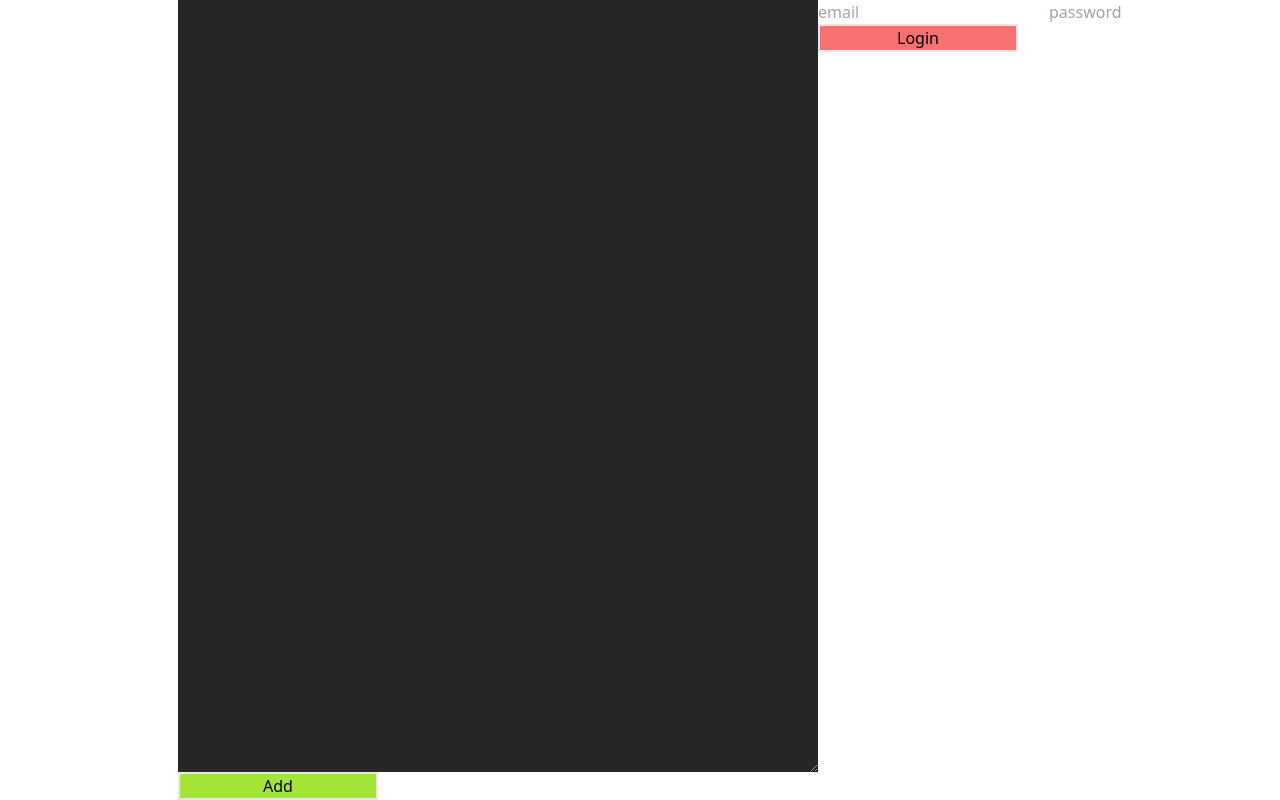
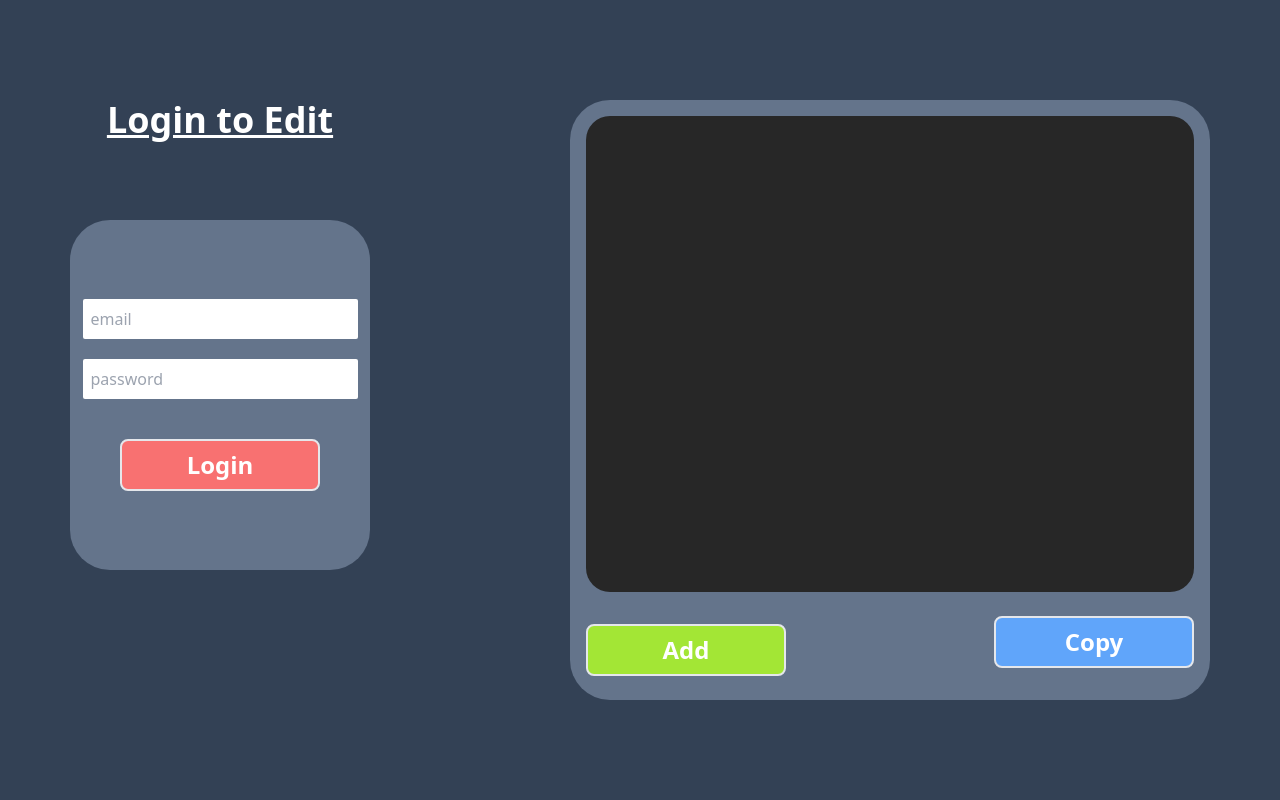
Before and after one commit to FazeZxc/zspace, a React (Vite) app: page / in a window 1280 px wide. Built offline with nearby package versions, Linux system fonts and the light colour scheme; no server answers; the database is empty.

Commit message:
deployment-2

```diff
--- a/src/App.tsx
+++ b/src/App.tsx
@@ -1,12 +1,26 @@
+import { useEffect, useState } from 'react'
 import { LoginForm } from './components/LoginForm'
 // import { SignUpForm } from './components/SignUpForm'
 import { Scribble } from './pages/scribble'
+import { getAuth } from 'firebase/auth'
 
 const App = () => {
+    const auth = getAuth()
+    const [isUserLoggedIn, setIsUserLoggedIn] = useState(false)
+    useEffect(() => {
+        if (auth.currentUser) {
+            setIsUserLoggedIn(true)
+        } else {
+            setIsUserLoggedIn(false)
+        }
+    }, [auth, isUserLoggedIn])
     return (
-        <div className='flex flex-row-reverse h-screen w-screen'>
-            {/* <SignUpForm /> */}
-            <LoginForm />
+        <div className="flex flex-row justify-center h-screen w-screen bg-slate-700 gap-[200px]">
+            {isUserLoggedIn ? (
+                <p className="text-white">Admin Mode</p>
+            ) : (
+                <LoginForm setIsUserLoggedIn={setIsUserLoggedIn} />
+            )}
             <Scribble />
         </div>
     )
--- a/src/components/LoginForm.tsx
+++ b/src/components/LoginForm.tsx
@@ -1,13 +1,12 @@
 import { useState } from 'react'
 import { getAuth, signInWithEmailAndPassword } from 'firebase/auth'
 
-export const LoginForm = () => {
+export const LoginForm = ({setIsUserLoggedIn}) => {
     const [userInput, setUserInput] = useState({
         email: '',
         password: '',
     })
     const [firebaseErrorResponse, setFirebaseErrorResponse] = useState('')
-
     function handleChange(event: { target: { id: string; value: string } }) {
         const input = {
             emailInput: '',
@@ -39,6 +38,7 @@ export const LoginForm = () => {
             .then((userCredentials) => {
                 const { user } = userCredentials
                 console.log(user)
+                setIsUserLoggedIn(true)
             })
             .catch((error) => {
                 const { message } = error
@@ -46,14 +46,21 @@ export const LoginForm = () => {
             })
     }
     return (
-        <>
-            <form onSubmit={formSubmit}>
+        <div className="flex flex-col gap-20 mt-[100px] w-[300px]">
+            <h1 className="text-4xl font-semibold text-white text-center underline">
+                Login to Edit
+            </h1>
+            <form
+                onSubmit={formSubmit}
+                className="flex flex-col w-[300px] h-[350px] gap-[20px] resize-none items-center justify-center bg-slate-500 rounded-[40px]"
+            >
                 <input
                     id="emailInput"
                     type="text"
                     placeholder="email"
                     value={userInput.email}
                     onChange={handleChange}
+                    className="w-11/12 rounded-sm p-2"
                 ></input>
                 <input
                     id="passwordInput"
@@ -61,10 +68,13 @@ export const LoginForm = () => {
                     placeholder="password"
                     value={userInput.password}
                     onChange={handleChange}
+                    className="w-11/12 rounded-sm p-2"
                 ></input>
                 <div>{firebaseErrorResponse.slice(10).slice(0, -1)}</div>
-                <button  className="bg-red-400 w-[200px] border-2">Login</button>
+                <button className="bg-red-400 w-[200px] border-2 rounded-lg p-2  text-white font-semibold text-2xl">
+                    Login
+                </button>
             </form>
-        </>
+        </div>
     )
 }
--- a/src/pages/scribble.tsx
+++ b/src/pages/scribble.tsx
@@ -39,15 +39,23 @@ export const Scribble = () => {
     }, [])
 
     return (
-        <div className="w-1/2 flex flex-col">
+        <div className="w-1/2 h-3/4  flex flex-col resize-none mt-[100px] bg-slate-500 rounded-[40px]">
             <textarea
                 value={userInput}
                 onChange={handleChange}
-                className=" h-screen text-left bg-[#272727] text-white text-2xl"
+                className="h-full p-4 pb-2 text-left bg-[#272727] text-white text-xl resize-none rounded-[24px] m-4"
             ></textarea>
-            <button className="bg-lime-400 w-[200px] border-2" onClick={addScribble}>
-                Add
-            </button>
+            <div className="flex flex-row justify-between items-center p-4 pt-2">
+                <button
+                    className="bg-lime-400 w-[200px] border-2 rounded-lg p-2 text-white font-semibold text-2xl"
+                    onClick={addScribble}
+                >
+                    Add
+                </button>
+                <button className="bg-blue-400 w-[200px] border-2 rounded-lg p-2 text-white font-semibold text-2xl mb-4">
+                    Copy
+                </button>
+            </div>
         </div>
     )
 }
```
